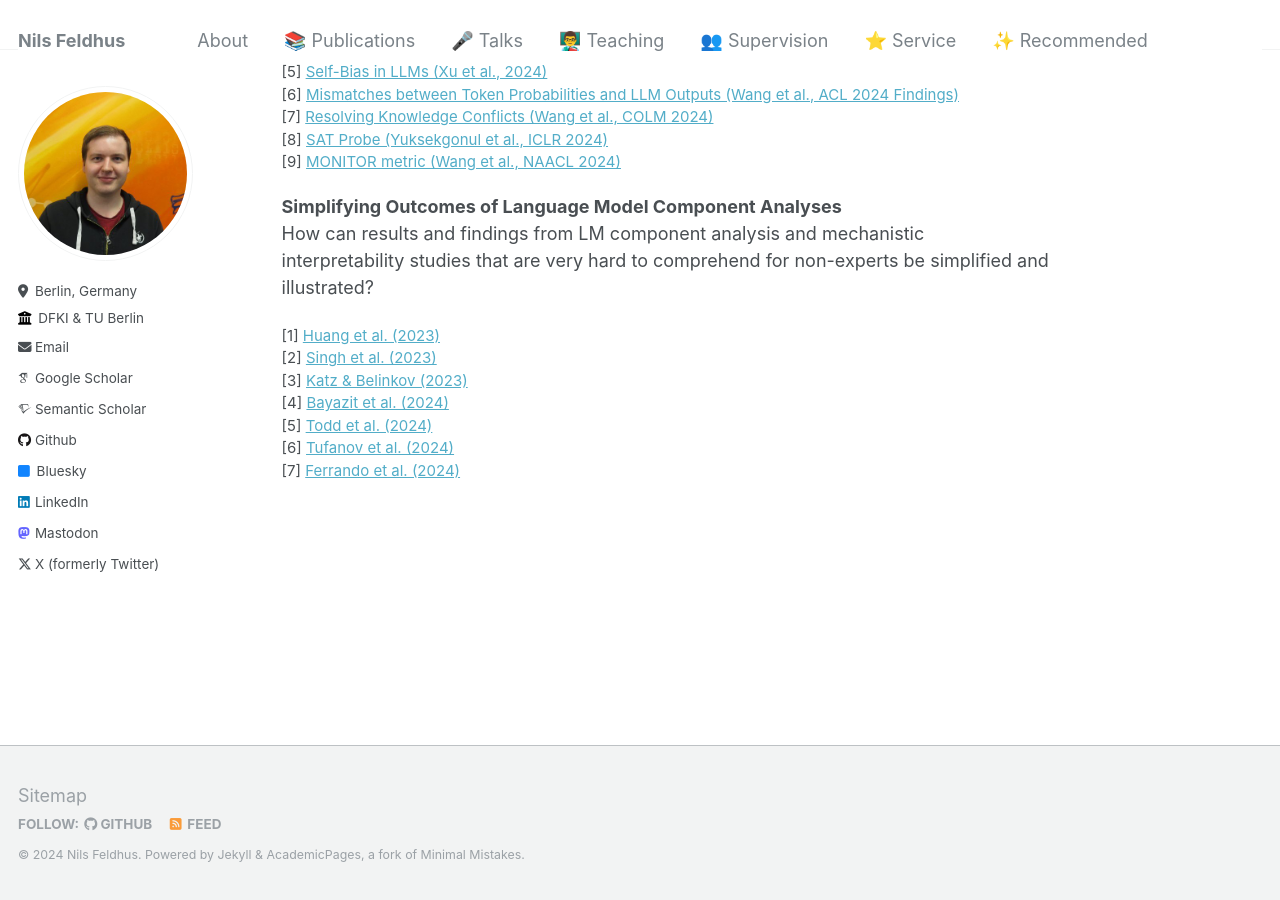
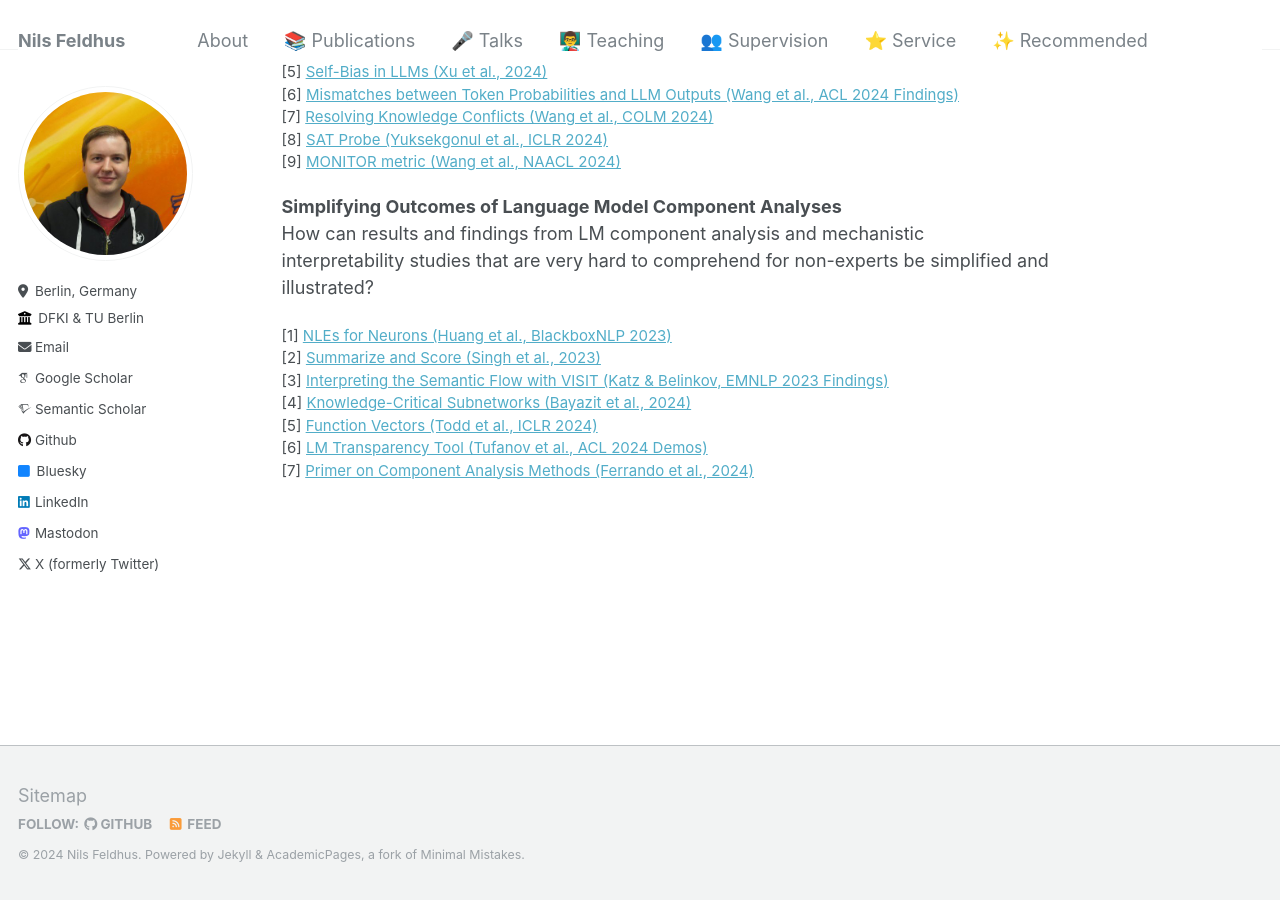
Before and after one commit to nfelnlp/nfelnlp.github.io, a Jekyll site: the page built from supervision/topics.md, in a window 1280 px wide and 900 px high, scrolled down 988 px. Built offline with Jekyll 4.4.1, drawn with Linux system fonts in a browser that asks for light colours; some web fonts are replaced.

Commit message:
Update references in open topics.

```diff
--- a/supervision/topics.md
+++ b/supervision/topics.md
@@ -49,11 +49,11 @@ How can we expose and express knowledge conflicts in LLMs resulting from poor te
 **Simplifying Outcomes of Language Model Component Analyses**
 How can results and findings from LM component analysis and mechanistic interpretability studies that are very hard to comprehend for non-experts be simplified and illustrated?
 <p style="font-size:smaller;">
-[1] <a href="https://aclanthology.org/2023.blackboxnlp-1.24/">Huang et al. (2023)</a><br>
-[2] <a href="https://arxiv.org/abs/2305.09863">Singh et al. (2023)</a><br>
-[3] <a href="https://aclanthology.org/2023.findings-emnlp.939/">Katz & Belinkov (2023)</a><br>
-[4] <a href="https://arxiv.org/abs/2310.03084">Bayazit et al. (2024)</a><br>
-[5] <a href="https://arxiv.org/abs/2310.15213">Todd et al. (2024)</a><br>
-[6] <a href="https://aclanthology.org/2024.acl-demos.6/">Tufanov et al. (2024)</a><br>
-[7] <a href="https://arxiv.org/abs/2405.00208">Ferrando et al. (2024)</a>
+[1] <a href="https://aclanthology.org/2023.blackboxnlp-1.24/">NLEs for Neurons (Huang et al., BlackboxNLP 2023)</a><br>
+[2] <a href="https://arxiv.org/abs/2305.09863">Summarize and Score (Singh et al., 2023)</a><br>
+[3] <a href="https://aclanthology.org/2023.findings-emnlp.939/">Interpreting the Semantic Flow with VISIT (Katz & Belinkov, EMNLP 2023 Findings)</a><br>
+[4] <a href="https://arxiv.org/abs/2310.03084">Knowledge-Critical Subnetworks (Bayazit et al., 2024)</a><br>
+[5] <a href="https://arxiv.org/abs/2310.15213">Function Vectors (Todd et al., ICLR 2024)</a><br>
+[6] <a href="https://aclanthology.org/2024.acl-demos.6/">LM Transparency Tool (Tufanov et al., ACL 2024 Demos)</a><br>
+[7] <a href="https://arxiv.org/abs/2405.00208">Primer on Component Analysis Methods (Ferrando et al., 2024)</a>
 </p>
```
